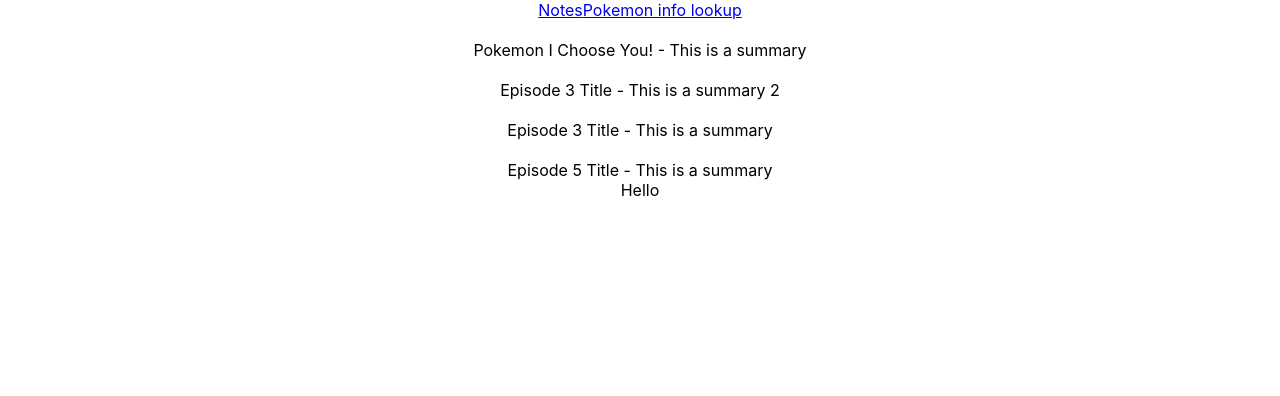
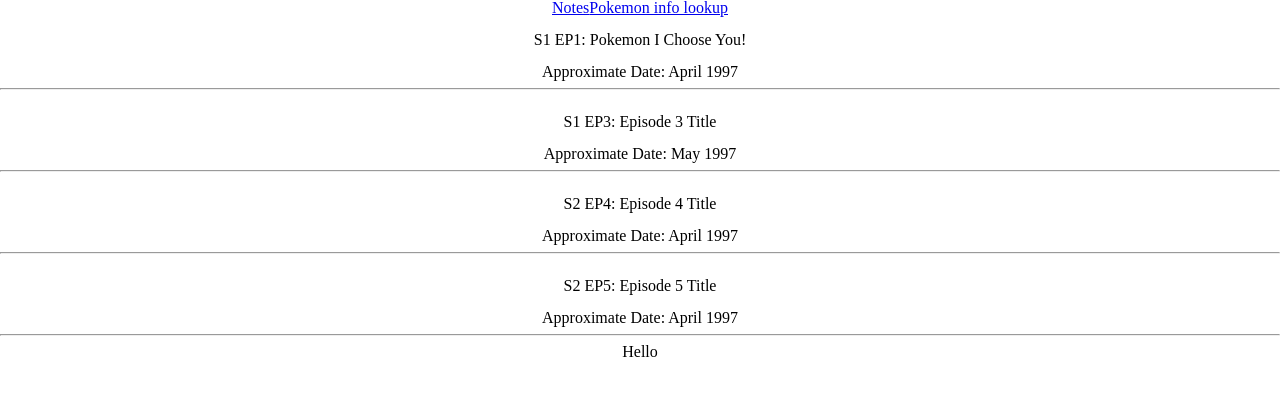
Before and after one commit to Mitcheew/pokemon_note_app, a React (Create React App) app: page / in a window 1280 px wide. Shown: the top 396 px of the page. Built offline with nearby package versions, Linux system fonts and the light colour scheme.

Commit message:
added in a reset css file to normalize styles across all browsers. Worked and formatted the sidenav format a little more to show season, episode, and approximate date as well as maybe a summary. Working on a way to save line breaks from text area's.

```diff
--- a/package.json
+++ b/package.json
@@ -3,9 +3,11 @@
   "version": "0.1.0",
   "private": true,
   "dependencies": {
+    "node-sass": "^4.13.1",
     "react": "^16.13.0",
     "react-dom": "^16.13.0",
-    "react-scripts": "3.4.0"
+    "react-scripts": "3.4.0",
+    "sass": "^1.26.3"
   },
   "scripts": {
     "start": "react-scripts start",
--- a/src/components/nav/sideNav.jsx
+++ b/src/components/nav/sideNav.jsx
@@ -40,8 +40,8 @@
         },
         {
             season: 2,
-            episode: 3,
-            title: "Episode 3 Title",
+            episode: 4,
+            title: "Episode 4 Title",
             summary: "This is a summary",
             date: "April 1997",
             teams: {
@@ -60,7 +60,7 @@
             season: 2,
             episode: 5,
             title: "Episode 5 Title",
-            summary: "This is a summary",
+            summary: "This is a summary. \n Totally a summary",
             date: "April 1997",
             teams: {
                 ash: {
@@ -78,16 +78,27 @@
 
 
     const readout = list.map((data) => {
+        // let newData = data.summary.split("\n ")
+                    // console.log(newData)
         return (
 
-            <div>
+            <div key={data.title}>
                 <br />
-                {data.title} - {data.summary}
+                <h2 className="episodeTitle">S{data.season} EP{data.episode}: {data.title}</h2> <br />
+                <h4 className="episodeDate">Approximate Date: {data.date}</h4>
+
+                {/* {newData.map((x) => {
+                    return (
+                        <p>{x}</p>
+                    )
+                },'')
+                } */}
+                <hr/>
             </div>
         )
     })
     return (
-        <div>
+        <div className="sideNavBar">
             {readout}
         </div>
     )
--- a/src/index.jsx
+++ b/src/index.jsx
@@ -1,6 +1,6 @@
 import React from 'react';
 import ReactDOM from 'react-dom';
-import './index.css';
+import './styles/main.scss';
 import App from './App';
 import * as serviceWorker from './serviceWorker';
 
--- /dev/null
+++ b/src/styles/_reset.scss
@@ -0,0 +1,48 @@
+/* http://meyerweb.com/eric/tools/css/reset/
+   v2.0 | 20110126
+   License: none (public domain)
+*/
+
+html, body, div, span, applet, object, iframe,
+h1, h2, h3, h4, h5, h6, p, blockquote, pre,
+a, abbr, acronym, address, big, cite, code,
+del, dfn, em, img, ins, kbd, q, s, samp,
+small, strike, strong, sub, sup, tt, var,
+b, u, i, center,
+dl, dt, dd, ol, ul, li,
+fieldset, form, label, legend,
+table, caption, tbody, tfoot, thead, tr, th, td,
+article, aside, canvas, details, embed,
+figure, figcaption, footer, header, hgroup,
+menu, nav, output, ruby, section, summary,
+time, mark, audio, video {
+	margin: 0;
+	padding: 0;
+	border: 0;
+	font-size: 100%;
+	font: inherit;
+	vertical-align: baseline;
+}
+/* HTML5 display-role reset for older browsers */
+article, aside, details, figcaption, figure,
+footer, header, hgroup, menu, nav, section {
+	display: block;
+}
+body {
+	line-height: 1;
+}
+ol, ul {
+	list-style: none;
+}
+blockquote, q {
+	quotes: none;
+}
+blockquote:before, blockquote:after,
+q:before, q:after {
+	content: '';
+	content: none;
+}
+table {
+	border-collapse: collapse;
+	border-spacing: 0;
+}
--- /dev/null
+++ b/src/styles/main.scss
@@ -0,0 +1 @@
+@import "reset.scss";
```
Also changed, not shown: src/styles/general.sass (deleted), 1 other file (tests, documents, lock files or other folders).
